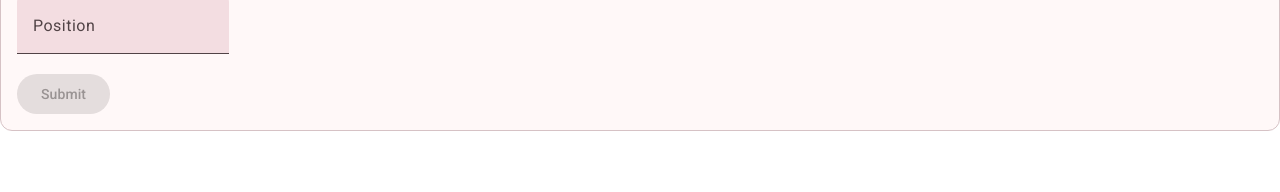
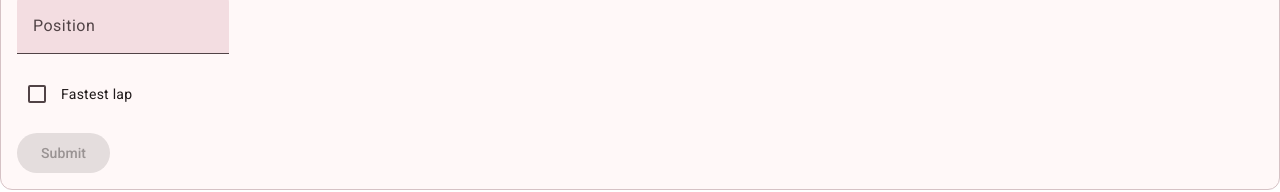
Before and after one commit to hannotify/gravel-trapp, an Angular app in the folder gravel-trapp-frontend/: page /enter-race-result in a window 1280 px wide. Shown: the part 299-491 px from the top of the page. Built offline with nearby package versions, Linux system fonts and the light colour scheme; no server answers.

Commit message:
Add fastest lap checkbox

```diff
--- a/gravel-trapp-frontend/src/app/enter-race-result/enter-race-result.component.html
+++ b/gravel-trapp-frontend/src/app/enter-race-result/enter-race-result.component.html
@@ -32,5 +32,8 @@
       (input)="changePosition($event)">
   </mat-form-field>
   <br />
+  <mat-checkbox (change)="changeFastestLap($event.checked)">Fastest lap</mat-checkbox>
+  <br />
+  <br />
   <button mat-raised-button type="submit" [disabled]="!isFormValid()">Submit</button>
 </form>
--- a/gravel-trapp-frontend/src/app/enter-race-result/enter-race-result.component.ts
+++ b/gravel-trapp-frontend/src/app/enter-race-result/enter-race-result.component.ts
@@ -9,6 +9,7 @@ import {FormsModule} from '@angular/forms';
 import {MatButton} from '@angular/material/button';
 import {RaceResultService} from '../race-result.service';
 import {RaceResult} from '../race-result.service';
+import {MatCheckbox} from '@angular/material/checkbox';
 
 @Component({
   selector: 'app-enter-race-result',
@@ -21,7 +22,8 @@ import {RaceResult} from '../race-result.service';
     MatInput,
     FormsModule,
     MatButton,
-    MatOption
+    MatOption,
+    MatCheckbox
   ],
   templateUrl: './enter-race-result.component.html',
   styleUrl: './enter-race-result.component.css'
@@ -29,7 +31,7 @@ import {RaceResult} from '../race-result.service';
 export class EnterRaceResultComponent {
   races: Race[] = [];
   drivers: Driver[] = [];
-  raceResult: RaceResult = { raceId: '', driverId: '', position: 0 };
+  raceResult: RaceResult = { raceId: '', driverId: '', position: 0, fastestLap: false };
 
   constructor(private raceService: RaceService, private driverService: DriverService, private raceResultService: RaceResultService) {
     this.raceService.getRaces().subscribe((response) => this.races = response);
@@ -48,6 +50,10 @@ export class EnterRaceResultComponent {
     this.raceResult.position = event.target.value;
   }
 
+  changeFastestLap(checked: boolean) {
+    this.raceResult.fastestLap = checked;
+  }
+
   isFormValid() {
     return this.raceResult.raceId && this.raceResult.driverId && this.raceResult.position
       && this.raceResult.position > 0 && this.raceResult.position <= this.drivers.length;
@@ -59,6 +65,7 @@ export class EnterRaceResultComponent {
       console.log("POST request sent")
     });
   }
+
 }
 
 interface Race {
--- a/gravel-trapp-frontend/src/app/race-result.service.ts
+++ b/gravel-trapp-frontend/src/app/race-result.service.ts
@@ -26,4 +26,5 @@ export interface RaceResult {
   raceId: string;
   driverId: string;
   position: number;
+  fastestLap: boolean;
 }
```
